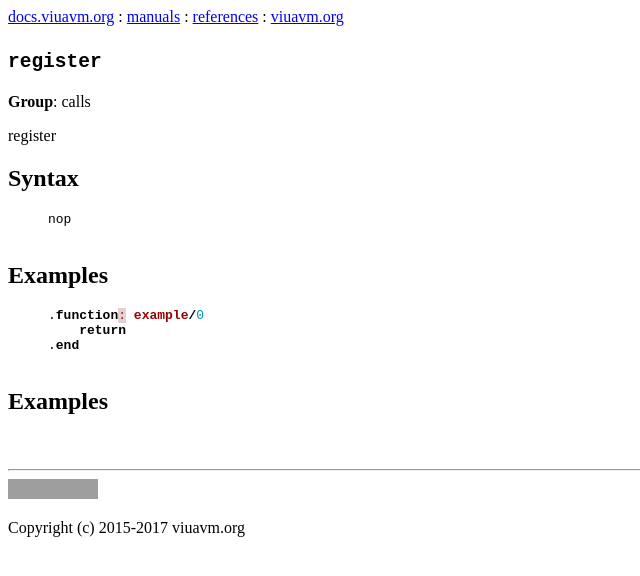
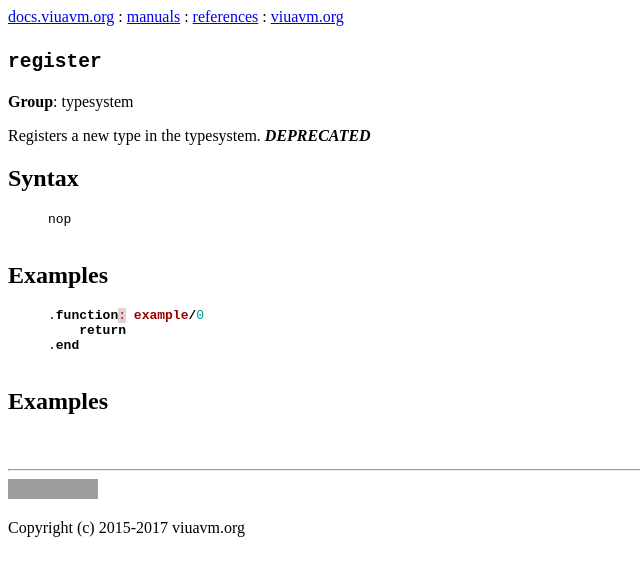
Before and after one commit to marekjm/docs.viuavm.org, a Jekyll site: the page built from _isa/register.html, in a window 1280 px wide. Shown: the top 576 px of the page, without its empty margins (0-640 px from the left). Built offline with Jekyll 4.4.1, drawn with Linux system fonts in a browser that asks for light colours; grey boxes are pictures that could not be loaded.

Commit message:
More descriptions

```diff
--- a/_isa/prototype.html
+++ b/_isa/prototype.html
@@ -1,9 +1,9 @@
 ---
 title: prototype
 layout: default
-isa_group: calls
+isa_group: typesystem
 summary: >
-    prototype
+    Creates a new type. <em><strong>DEPRECATED</strong></em>
 ---
 
 <section class="chapter">
--- a/_isa/ptr.html
+++ b/_isa/ptr.html
@@ -1,9 +1,9 @@
 ---
 title: ptr
 layout: default
-isa_group: calls
+isa_group: misc
 summary: >
-    ptr
+    Creates a pointer to a value.
 ---
 
 <section class="chapter">
--- a/_isa/receive.html
+++ b/_isa/receive.html
@@ -1,9 +1,9 @@
 ---
 title: receive
 layout: default
-isa_group: calls
+isa_group: concurrency
 summary: >
-    receive
+    Receives a message.
 ---
 
 <section class="chapter">
--- a/_isa/register.html
+++ b/_isa/register.html
@@ -1,9 +1,9 @@
 ---
 title: register
 layout: default
-isa_group: calls
+isa_group: typesystem
 summary: >
-    register
+    Registers a new type in the typesystem. <em><strong>DEPRECATED</strong></em>
 ---
 
 <section class="chapter">
--- a/_isa/remove.html
+++ b/_isa/remove.html
@@ -1,9 +1,9 @@
 ---
 title: remove
 layout: default
-isa_group: calls
+isa_group: structs
 summary: >
-    remove
+    Removes a key from a struct.
 ---
 
 <section class="chapter">
--- a/_isa/ress.html
+++ b/_isa/ress.html
@@ -1,9 +1,9 @@
 ---
 title: ress
 layout: default
-isa_group: calls
+isa_group: register-manipulation
 summary: >
-    ress
+    Switches primary register set.
 ---
 
 <section class="chapter">
```
